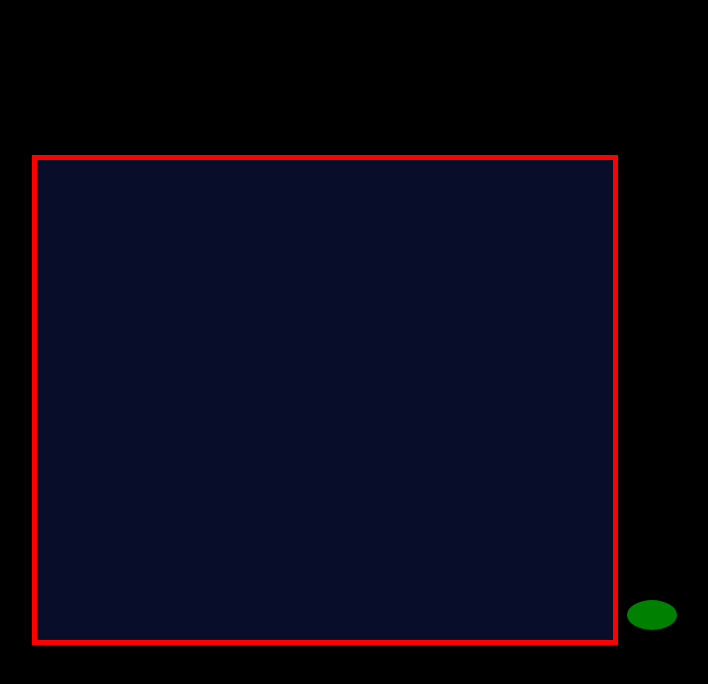
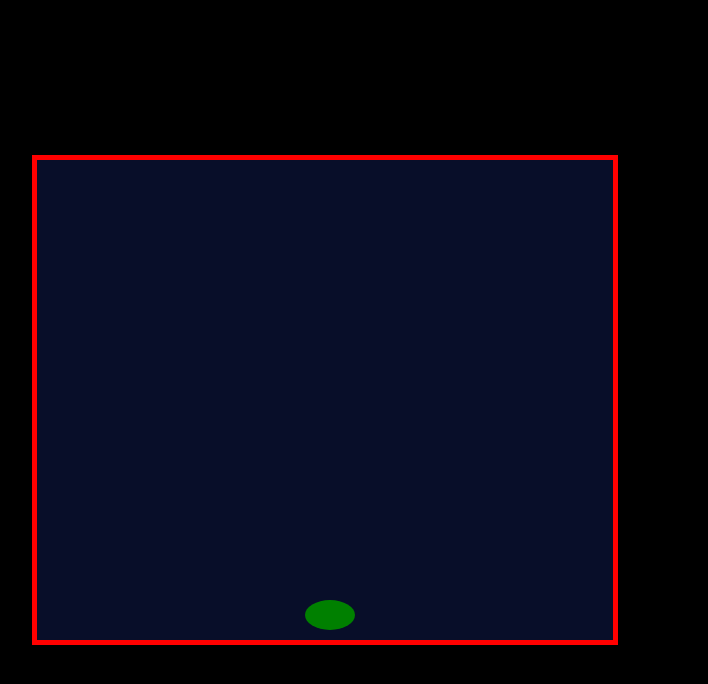
Before and after one commit to Rookate/Make-Your-Game, a plain HTML site: page index.html in a window 1280 px wide. Shown: the whole page, without its empty margins (315-1023 px from the left). Drawn offline with Linux system fonts and the light colour scheme.

Commit message:
il bouge

```diff
--- a/player.js
+++ b/player.js
@@ -1,15 +1,18 @@
 class Player {
-  constructor(elementId, speed) {
-    // Récupérer l'élément du joueur et définir les dimensions
-    this.player = document.getElementById(elementId);
+  constructor(player, container, speed) {
+    // Récupérer l'élément du joueur et le conteneur
+    this.player = document.getElementById("player");
+    this.container = document.getElementById("container");
+
+    // Définir les dimensions du joueur et du conteneur
     this.playerWidth = this.player.offsetWidth;
-    this.screenWidth = window.innerWidth;
+    this.containerWidth = this.container.offsetWidth;
 
     // Vitesse de déplacement
     this.speed = speed;
 
-    // Position initiale du joueur (centré horizontalement)
-    this.x = this.screenWidth / 2 - this.playerWidth / 2;
+    // Position initiale du joueur (centré horizontalement dans le conteneur)
+    this.x = this.containerWidth / 2;
     this.player.style.left = `${this.x}px`;
 
     // Variables pour gérer le mouvement fluide
@@ -30,7 +33,7 @@ class Player {
 
   // Fonction pour déplacer le joueur à droite
   moveRight() {
-    if (this.x + this.playerWidth < this.screenWidth) {
+    if (this.x + this.playerWidth < this.containerWidth) {
       this.x += this.speed;
       this.updatePosition();
     }
@@ -76,4 +79,4 @@ class Player {
 }
 
 // Créer une instance de la classe Player
-const player = new Player("player", 5);
+const player = new Player("player", "container", 5);
```
Also changed, not shown: index.html (+1 -1 lines).
